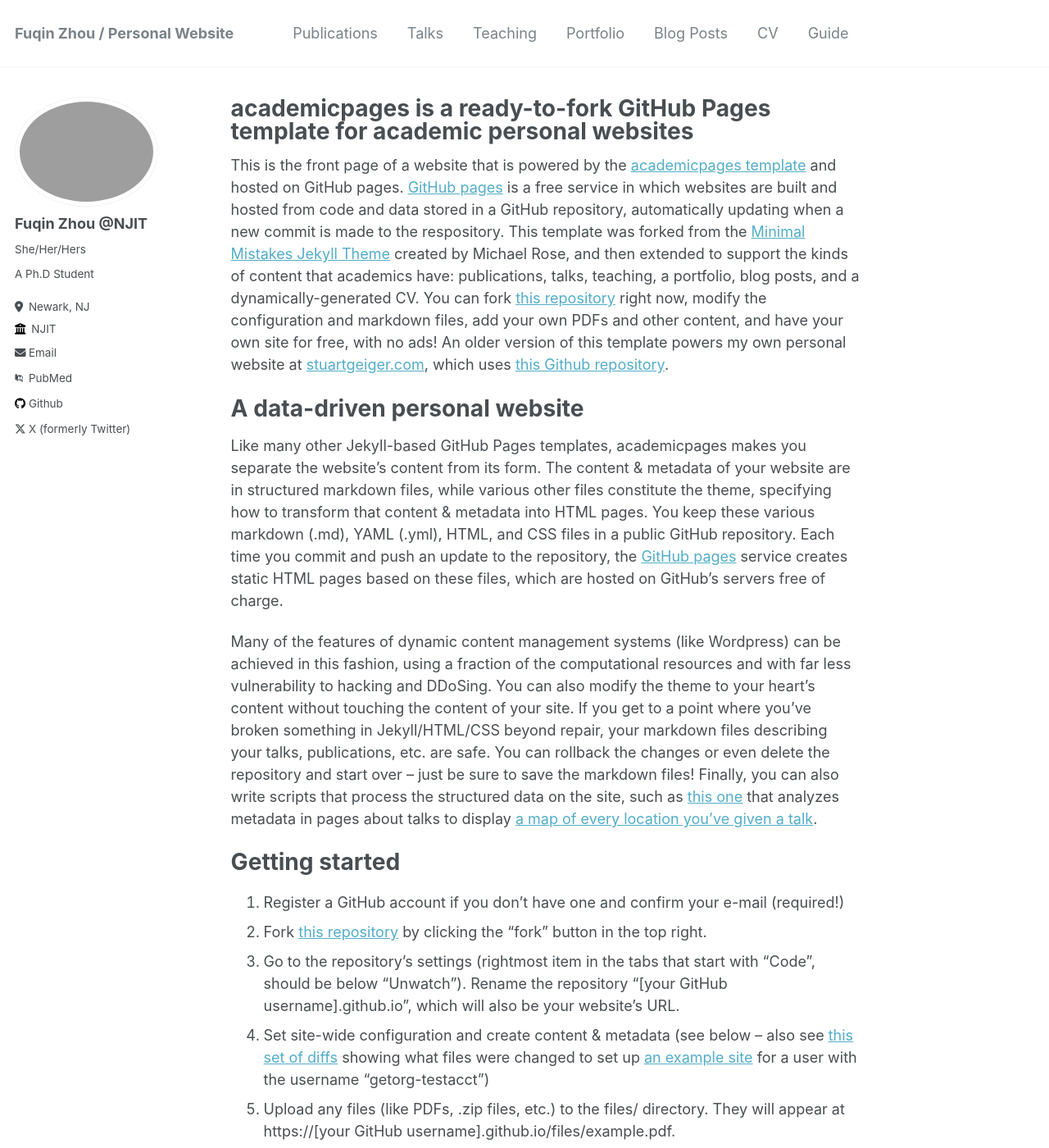
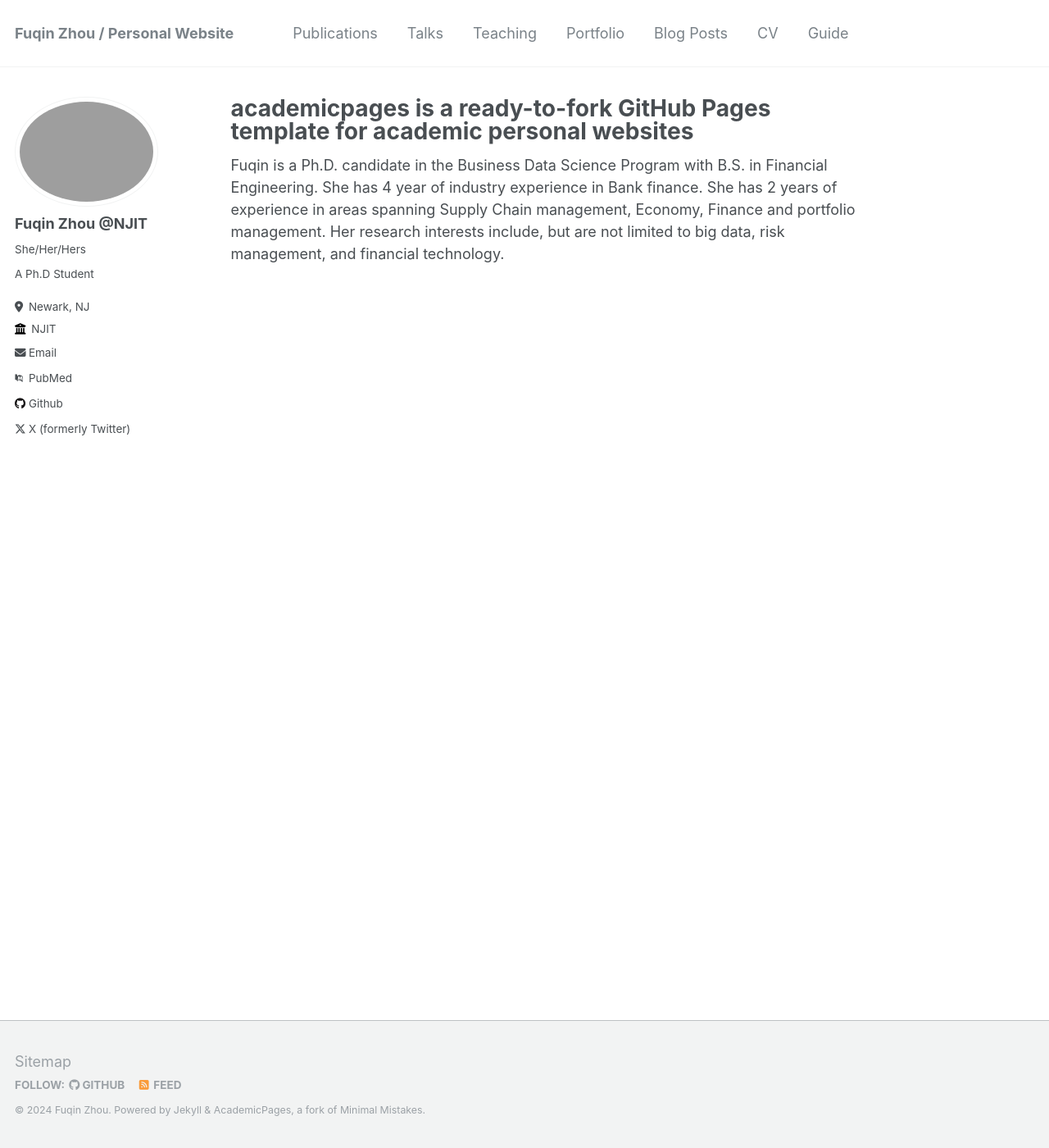
Before and after one commit to zhoufq001/zhoufq001.github.io, a Jekyll site: the page built from _pages/about.md, in a window 1280 px wide and 1400 px high. Shown: the whole window at 82% size. Built offline with Jekyll 4.4.1, drawn with Linux system fonts in a browser that asks for light colours; some web fonts are replaced; some of the changed text lies outside the part shown.

Commit message:
edit about.md

```diff
--- a/_pages/about.md
+++ b/_pages/about.md
@@ -7,6 +7,15 @@ redirect_from:
   - /about.html
 ---
 
+Fuqin is a Ph.D. candidate in the Business Data Science Program with B.S. in Financial Engineering. She has 4 year of industry experience in Bank finance.  She has 2 years of experience in areas spanning Supply Chain management, Economy, Finance and portfolio management.
+Her research interests include, but are not limited to big data, risk management, and financial technology.
+
+
+
+<!-- this is a note -->
+<!--
+
+
 This is the front page of a website that is powered by the [academicpages template](https://github.com/academicpages/academicpages.github.io) and hosted on GitHub pages. [GitHub pages](https://pages.github.com) is a free service in which websites are built and hosted from code and data stored in a GitHub repository, automatically updating when a new commit is made to the respository. This template was forked from the [Minimal Mistakes Jekyll Theme](https://mmistakes.github.io/minimal-mistakes/) created by Michael Rose, and then extended to support the kinds of content that academics have: publications, talks, teaching, a portfolio, blog posts, and a dynamically-generated CV. You can fork [this repository](https://github.com/academicpages/academicpages.github.io) right now, modify the configuration and markdown files, add your own PDFs and other content, and have your own site for free, with no ads! An older version of this template powers my own personal website at [stuartgeiger.com](http://stuartgeiger.com), which uses [this Github repository](https://github.com/staeiou/staeiou.github.io).
 
 A data-driven personal website
@@ -14,6 +23,7 @@ A data-driven personal website
 Like many other Jekyll-based GitHub Pages templates, academicpages makes you separate the website's content from its form. The content & metadata of your website are in structured markdown files, while various other files constitute the theme, specifying how to transform that content & metadata into HTML pages. You keep these various markdown (.md), YAML (.yml), HTML, and CSS files in a public GitHub repository. Each time you commit and push an update to the repository, the [GitHub pages](https://pages.github.com/) service creates static HTML pages based on these files, which are hosted on GitHub's servers free of charge.
 
 Many of the features of dynamic content management systems (like Wordpress) can be achieved in this fashion, using a fraction of the computational resources and with far less vulnerability to hacking and DDoSing. You can also modify the theme to your heart's content without touching the content of your site. If you get to a point where you've broken something in Jekyll/HTML/CSS beyond repair, your markdown files describing your talks, publications, etc. are safe. You can rollback the changes or even delete the repository and start over -- just be sure to save the markdown files! Finally, you can also write scripts that process the structured data on the site, such as [this one](https://github.com/academicpages/academicpages.github.io/blob/master/talkmap.ipynb) that analyzes metadata in pages about talks to display [a map of every location you've given a talk](https://academicpages.github.io/talkmap.html).
+
 
 Getting started
 ======
@@ -47,3 +57,5 @@ Example: editing a markdown file for a talk
 For more info
 ------
 More info about configuring academicpages can be found in [the guide](https://academicpages.github.io/markdown/). The [guides for the Minimal Mistakes theme](https://mmistakes.github.io/minimal-mistakes/docs/configuration/) (which this theme was forked from) might also be helpful.
+
+-->
```
